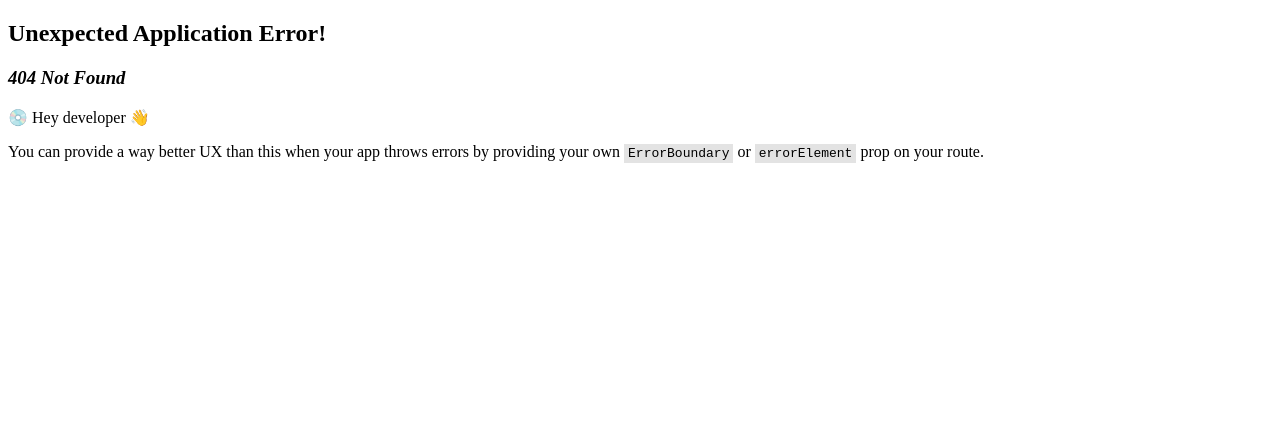
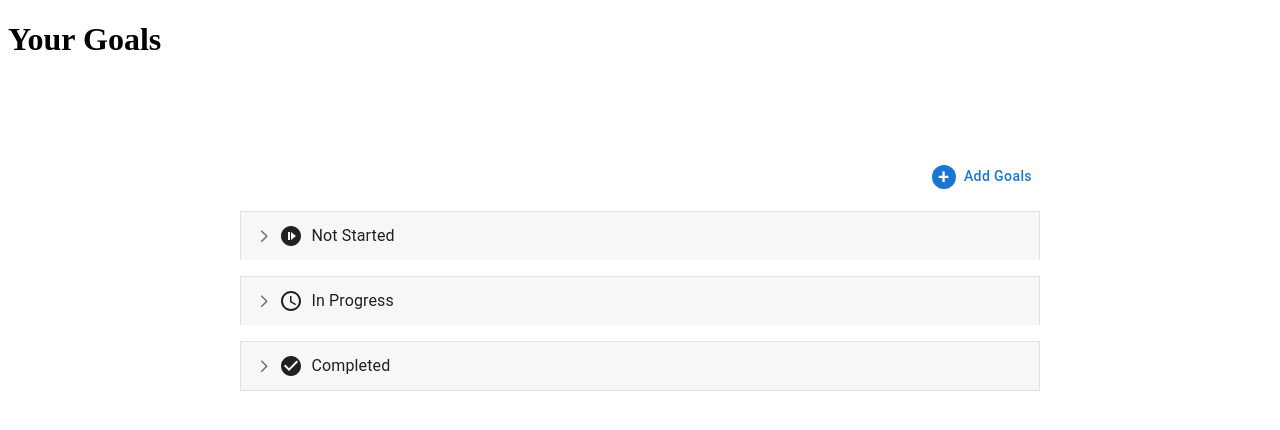
Before and after one commit to Mohit-Porwal/Goalvana, a React (Vite) app in the folder frontend/goalvanaUI/: page /goals in a window 1280 px wide. Before the commit this address had no page. Shown: the top 430 px of the page. Built offline with nearby package versions, Linux system fonts and the light colour scheme.

Commit message:
Added Goals page

```diff
--- a/frontend/goalvanaUI/package.json
+++ b/frontend/goalvanaUI/package.json
@@ -12,6 +12,7 @@
   "dependencies": {
     "@emotion/react": "^11.13.3",
     "@emotion/styled": "^11.13.0",
+    "@mui/icons-material": "^6.1.6",
     "@mui/material": "^6.1.6",
     "react": "^18.3.1",
     "react-dom": "^18.3.1",
--- /dev/null
+++ b/frontend/goalvanaUI/src/components/Goals/Goals.jsx
@@ -0,0 +1,227 @@
+import * as React from 'react';
+import { styled } from '@mui/material/styles';
+import ArrowForwardIosSharpIcon from '@mui/icons-material/ArrowForwardIosSharp';
+import MuiAccordion from '@mui/material/Accordion';
+import MuiAccordionSummary from '@mui/material/AccordionSummary';
+import MuiAccordionDetails from '@mui/material/AccordionDetails';
+import Typography from '@mui/material/Typography';
+import { Card, CardContent, CardActions, Button, Box } from '@mui/material';
+import { Dialog, DialogTitle, DialogContent, DialogActions, TextField } from '@mui/material';
+import { Grid2 as Grid } from '@mui/material';
+import AccessTimeIcon from '@mui/icons-material/AccessTime';
+import CheckCircleIcon from '@mui/icons-material/CheckCircle';
+import NotStartedIcon from '@mui/icons-material/NotStarted';
+import { FormControl, InputLabel, Select, MenuItem, IconButton } from '@mui/material';
+import { useState } from 'react';
+import DeleteIcon from '@mui/icons-material/Delete';
+import EditIcon from '@mui/icons-material/Edit';
+
+const Accordion = styled((props) => (
+  <MuiAccordion disableGutters elevation={0} square {...props} />
+))(({ theme }) => ({
+  border: `1px solid ${theme.palette.divider}`,
+  '&:not(:last-child)': {
+    borderBottom: 0,
+  },
+  '&::before': {
+    display: 'none',
+  },
+}));
+
+const AccordionSummary = styled((props) => (
+  <MuiAccordionSummary
+    expandIcon={<ArrowForwardIosSharpIcon sx={{ fontSize: '0.9rem' }} />}
+    {...props}
+  />
+))(({ theme }) => ({
+  backgroundColor: 'rgba(0, 0, 0, .03)',
+  flexDirection: 'row-reverse',
+  '& .MuiAccordionSummary-expandIconWrapper.Mui-expanded': {
+    transform: 'rotate(90deg)',
+  },
+  '& .MuiAccordionSummary-content': {
+    marginLeft: theme.spacing(1),
+  },
+}));
+
+const AccordionDetails = styled(MuiAccordionDetails)(({ theme }) => ({
+  padding: theme.spacing(2),
+  borderTop: '1px solid rgba(0, 0, 0, .125)',
+}));
+
+const CircleIconWrapper = styled(Box)(({ theme }) => ({
+  display: 'flex',
+  justifyContent: 'center',
+  alignItems: 'center',
+  width: 24,
+  height: 24,
+  borderRadius: '50%',
+  backgroundColor: theme.palette.primary.main,
+  color: 'white',
+  fontSize: 16,
+  marginRight: theme.spacing(0), // Adds spacing between the circle and text
+}));
+
+export default function CustomizedAccordions() {
+  const [open, setOpen] = useState(false);
+  const [status, setStatus] = useState('');
+
+  const handleClickOpen = () => {
+    setOpen(true);
+  };
+
+  const handleClose = () => {
+    setOpen(false);
+  };
+
+  const handleChange = (event) => {
+    setStatus(event.target.value);
+  }
+
+  return (
+    <Box
+      sx={{
+        display: 'flex',
+        flexDirection: 'column',
+        gap: 2,
+        alignItems: 'center',
+        justifyContent: 'center',
+        margin: '100px auto', // Top margin and center horizontally
+        padding: '0 16px', // Horizontal padding
+        maxWidth: '800px', // Optional: set max width for the accordion container
+      }}
+    >
+      <Button sx={{ml: 'auto', textTransform: 'none'}} startIcon={<CircleIconWrapper>+</CircleIconWrapper>} onClick={handleClickOpen}>Add Goals</Button>
+      <Dialog open={open} onClose={handleClose}>
+        <DialogTitle>Set your next Goal!</DialogTitle>
+        <DialogContent>
+          <TextField
+              autoFocus
+              margin="dense"
+              label="What's your next goal?"
+              fullWidth
+              variant="outlined"
+          />
+          <TextField
+              margin="dense"
+              label="Describe your goal"
+              fullWidth
+              variant="outlined"
+              multiline
+              rows={4}
+          />
+          <FormControl fullWidth sx={{marginTop: '10px'}}>
+            <InputLabel id="demo-simple-select-label">Status</InputLabel>
+            <Select
+              labelId="demo-simple-select-label"
+              id="demo-simple-select"
+              value={status}
+              label="Status"
+              onChange={handleChange}
+            >
+              <MenuItem value={'Not Started'}>Not Started</MenuItem>
+              <MenuItem value={'In Progress'}>In Progress</MenuItem>
+              <MenuItem value={'Completed'}>Completed</MenuItem>
+            </Select>
+          </FormControl>
+        </DialogContent>
+        <DialogActions>
+          <Button onClick={handleClose} color="primary" sx={{ textTransform: 'none', fontSize: 20 }}>
+              Cancel
+          </Button>
+          <Button onClick={handleClose} color="primary" sx={{ textTransform: 'none', fontSize: 20 }}>
+              Let's do this!
+          </Button>
+        </DialogActions>
+      </Dialog>
+      <Accordion>
+        <AccordionSummary aria-controls="panel1d-content" id="panel1d-header">
+          <NotStartedIcon sx={{ marginRight: 1 }} />
+          <Typography>Not Started</Typography>
+        </AccordionSummary>
+        <AccordionDetails>
+          <Grid container spacing={2}>
+            {[1, 2, 3].map((item) => (
+              <Grid item xs={12} sm={6} md={4} key={item}>
+                <Card>
+                  <CardContent>
+                    <Typography variant="h6">Task {item}</Typography>
+                    <Typography variant="body2" color="text.secondary">
+                      Description for task {item}.
+                    </Typography>
+                  </CardContent>
+                  <CardActions>
+                    <Button size="small">Move to In Progress</Button>
+                    <Button size="small">Move to Completed</Button>
+                  </CardActions>
+                </Card>
+              </Grid>
+            ))}
+          </Grid>
+        </AccordionDetails>
+      </Accordion>
+      <Accordion>
+        <AccordionSummary aria-controls="panel2d-content" id="panel2d-header">
+          <AccessTimeIcon sx={{ marginRight: 1 }} />
+          <Typography>In Progress</Typography>
+        </AccordionSummary>
+        <AccordionDetails>
+          <Grid container spacing={2}>
+            {[4, 5, 6, 7, 8].map((item) => (
+              <Grid item xs={12} sm={6} md={4} key={item}>
+                <Card>
+                  <CardContent>
+                    <Typography variant="h6">Task {item}</Typography>
+                    <Typography variant="body2" color="text.secondary">
+                      Description for task {item}.
+                    </Typography>
+                  </CardContent>
+                  <CardActions>
+                    <Button size="small">Move to Not Started</Button>
+                    <Button size="small">Move to Completed</Button>
+                  </CardActions>
+                </Card>
+              </Grid>
+            ))}
+          </Grid>
+        </AccordionDetails>
+      </Accordion>
+      <Accordion>
+        <AccordionSummary aria-controls="panel3d-content" id="panel3d-header">
+          <CheckCircleIcon sx={{ marginRight: 1 }} />
+          <Typography>Completed</Typography>
+        </AccordionSummary>
+        <AccordionDetails>
+          <Grid container spacing={2}>
+            {[6, 7, 8].map((item) => (
+              <Grid item xs={12} sm={6} md={4} key={item}>
+                <Card>
+                  <CardContent>
+                    <Box display="flex" justifyContent="space-between" alignItems="center">
+                      <Typography variant="h6">Task {item}</Typography>
+                      <Box>
+                        <IconButton size="small" onClick={() => handleEdit(item)}>
+                          <EditIcon />
+                        </IconButton>
+                        <IconButton size="small" onClick={() => handleDelete(item)}>
+                          <DeleteIcon />
+                        </IconButton>
+                      </Box>
+                    </Box>
+                    <Typography variant="body2" color="text.secondary">
+                      Description for task {item}.
+                    </Typography>
+                  </CardContent>
+                  <CardActions>
+                    <Button size="small">Move to Not Started</Button>
+                    <Button size="small">Move to In Progress</Button>
+                  </CardActions>
+                </Card>
+              </Grid>
+            ))}
+          </Grid>
+        </AccordionDetails>
+      </Accordion>
+    </Box>
+  );
+}
--- a/frontend/goalvanaUI/src/main.jsx
+++ b/frontend/goalvanaUI/src/main.jsx
@@ -2,13 +2,19 @@ import { createRoot } from 'react-dom/client'
 import { createBrowserRouter, RouterProvider } from 'react-router-dom';
 import React from 'react';
 import HomePage from './pages/HomePage/HomePage.jsx';
+import GoalsPage from './pages/GoalsPage/GoalsPage.jsx';
 
 const router = createBrowserRouter([
   {
     path: '/',
     element: <HomePage />,
   },
+  {
+    path: '/goals',
+    element: <GoalsPage/ >
+  }
 ])
+
 createRoot(document.getElementById('root')).render(
   <React.StrictMode>
     <RouterProvider router={router} />
--- /dev/null
+++ b/frontend/goalvanaUI/src/pages/GoalsPage/GoalsPage.jsx
@@ -0,0 +1,13 @@
+import React from "react";
+import Goals from '../../components/Goals/Goals.jsx';
+
+export default function GoalsPage() {
+
+
+    return (
+    <div>
+        <h1>Your Goals</h1>
+        <Goals />
+    </div>
+    )
+}
```
Also changed, not shown: frontend/goalvanaUI/src/components/Goals/Goals.css (added), frontend/goalvanaUI/src/pages/GoalsPage/GoalsPage.css (added), 1 other file (tests, documents, lock files or other folders).
